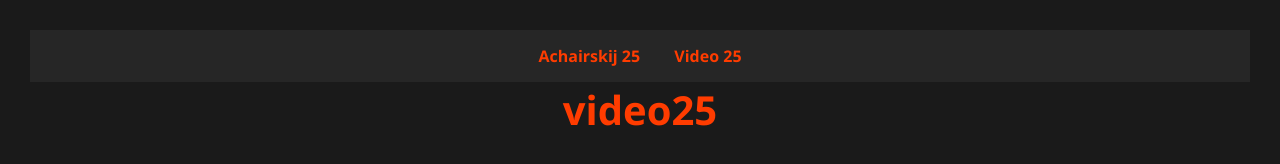
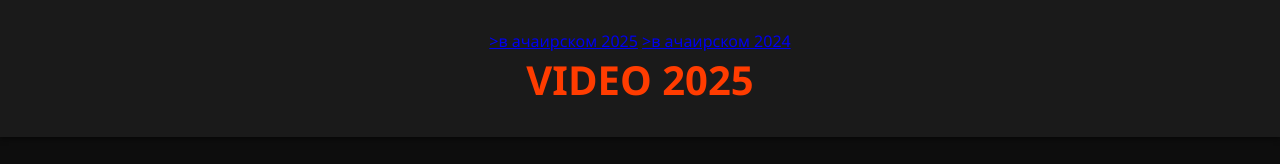
Before and after one commit to robyte25/rvideo, a plain HTML site: page index.html in a window 1280 px wide. Shown: the top 164 px of the page. Drawn offline with Linux system fonts and the light colour scheme.

Commit message:
Update index.html

```diff
--- a/index.html
+++ b/index.html
@@ -67,17 +67,11 @@
 <body>
 
 <header>
-  <nav style="background-color:#262626; padding:15px; text-align:center;">
-  <a href="achairskij25.html" style="color:#ff3c00; margin:0 15px; text-decoration:none; font-weight:bold;">
-    Achairskij 25
-  </a>
-  <a href="index.html" style="color:#ff3c00; margin:0 15px; text-decoration:none; font-weight:bold;">
-    Video 25
-  </a>
-</nav>
-
-  <h1>video25</h1>
-
+  <nav>
+    <a href="achairskij25.html">>в ачаирском 2025</a>
+    <a href="achairskij24.html">>в ачаирском 2024</a>
+  </nav>
+  <h1>VIDEO 2025</h1>
 </header>
 
 <section class="film-grid">
```
